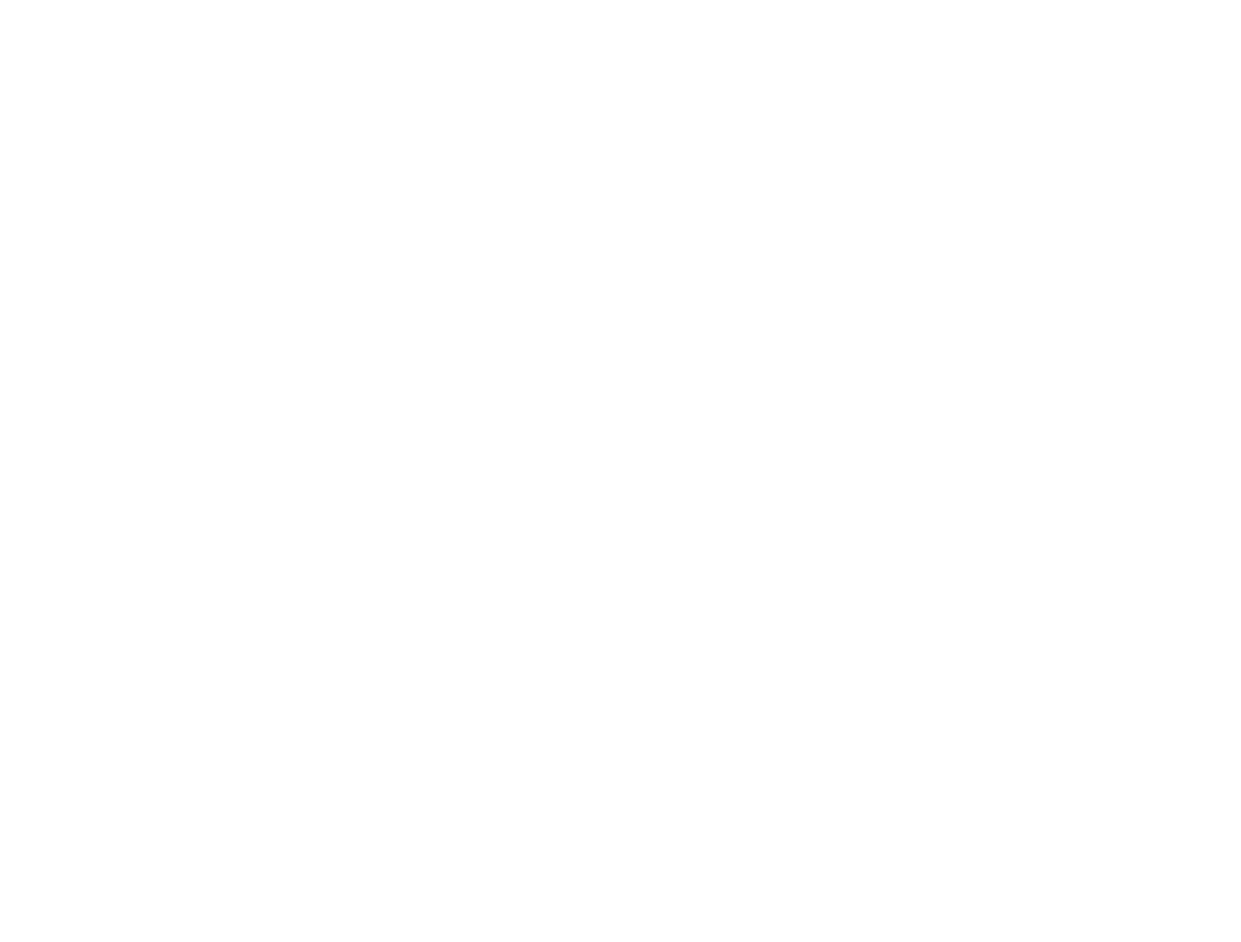
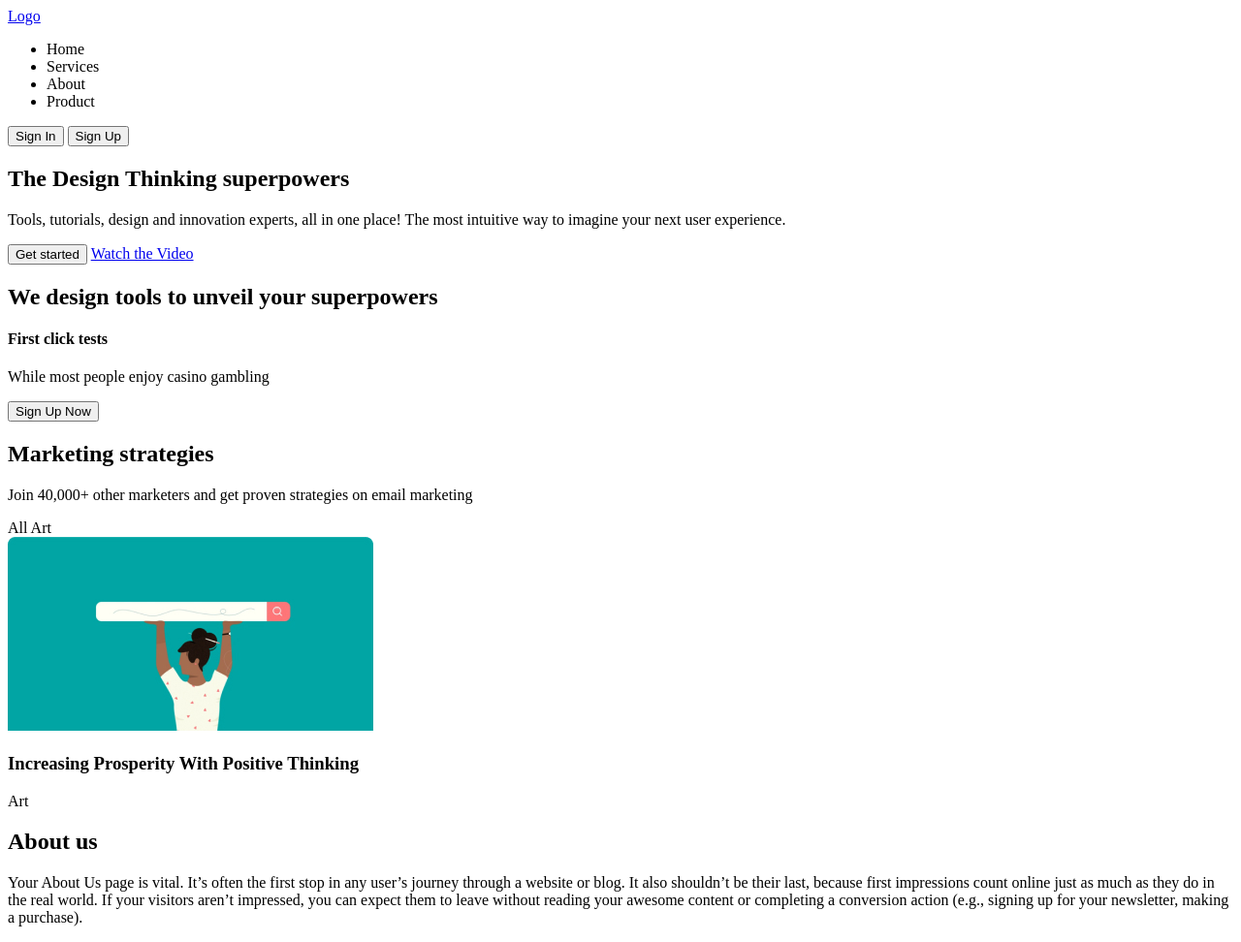
Before and after one commit to SergeyFedoruk/FridayLiveCoding, a plain HTML site: page index.html in a window 1280 px wide. Shown: the whole page at 97% size. Before the commit the page ends 800 px from the top, so only its background shows below. Drawn offline with Linux system fonts and the light colour scheme.

Commit message:
add: index.html

```diff
--- a/index.html
+++ b/index.html
@@ -4,9 +4,87 @@
     <meta charset="UTF-8">
     <meta http-equiv="X-UA-Compatible" content="IE=edge">
     <meta name="viewport" content="width=device-width, initial-scale=1.0">
-    <title>Document</title>
+    <title>Friday live coding</title>
 </head>
 <body>
+    <header class="header">
+        <div class="wrapper">
+            <a href="#" class="logo">Logo</a>
+            <nav class="header__navigation">
+                <ul class="navigation">
+                    <li>Home</li>
+                    <li>Services</li>
+                    <li>About</li>
+                    <li>Product</li>
+                </ul>
+            </nav>
+            <div class="header__buttons">
+                <button class="button button_bordered">Sign In</button>
+                <button class="button button_colored">Sign Up</button>
+            </div>
+        </div>
+        </header>
+<section class="promo">
+<div class="wrapper">
+    <div class="promo__content">
+        <h1>The Design Thinking superpowers</h1>
+        <p>Tools, tutorials, design and innovation experts, all in one place! The most intuitive way to imagine your next user experience.</p>
+        <div class="promo__buttons">
+            <button class="button button_colored">Get started</button>
+            <a href="#" class="link-button">
+                <span class="ico ico_play"></span> Watch the Video
+            </a>
+        </div>
+    </div>
+</div>
+</section>
+<section class="tools">
+<div class="wrapper">
+    <h2>We design tools to unveil your superpowers</h2>
+    <div class="layout-4-column">
+        <div class="tool">
+            <div class="tool__icon">
+                <span class="icon-square icon-square_lilium"></span>
+            </div>
+            <h4>First click tests</h4>
+            <p>While most people enjoy casino gambling</p>
+        </div>
+    </div>
+    <div class="tools-button">
+        <button class="button button_colored">Sign Up Now</button>
+    </div>
+</div>
+</section>
+<section class="strategies">
+    <div class="wrapper">
+        <h2>Marketing strategies</h2>
+        <p class="strategies__description">Join 40,000+ other marketers and get proven strategies on email marketing</p>
+        <div class="strategies__tags">
+            <span class="tag tag_selected">All</span>
+            <span class="tag tag_bordered">Art</span>
+        </div>
+        <div class="layout-3-column">
+            <div class="strategy block-shadowed">
+                <img src="./img/1.jpg" alt="strategy">
+                <h3>Increasing Prosperity With Positive Thinking</h3>
+                <div class="strategies__tags">
+                    <span class="tag tag_colored">Art</span>
+                </div>
+            </div>
+        </div>
+    </div>
+</section>
+<section class="about-us">
+    <div class="wrapper">
+        <h2>About us</h2>
+        <p> Your About Us page is vital. It’s often the first stop in any user’s journey through a website or blog. It also shouldn’t be their last, because first impressions count online just as much as they do in the real world. If your visitors aren’t impressed, you can expect them to leave without reading your awesome content or completing a conversion action (e.g., signing up for your newsletter, making a purchase).</p>
+        <div class="layout-3-column">
+            <div class="employers block-shadowed">
+
+            </div>
+        </div>
+    </div>
+</section>
 
 </body>
 </html>
```
Also changed, not shown: img/1.jpg (added).
